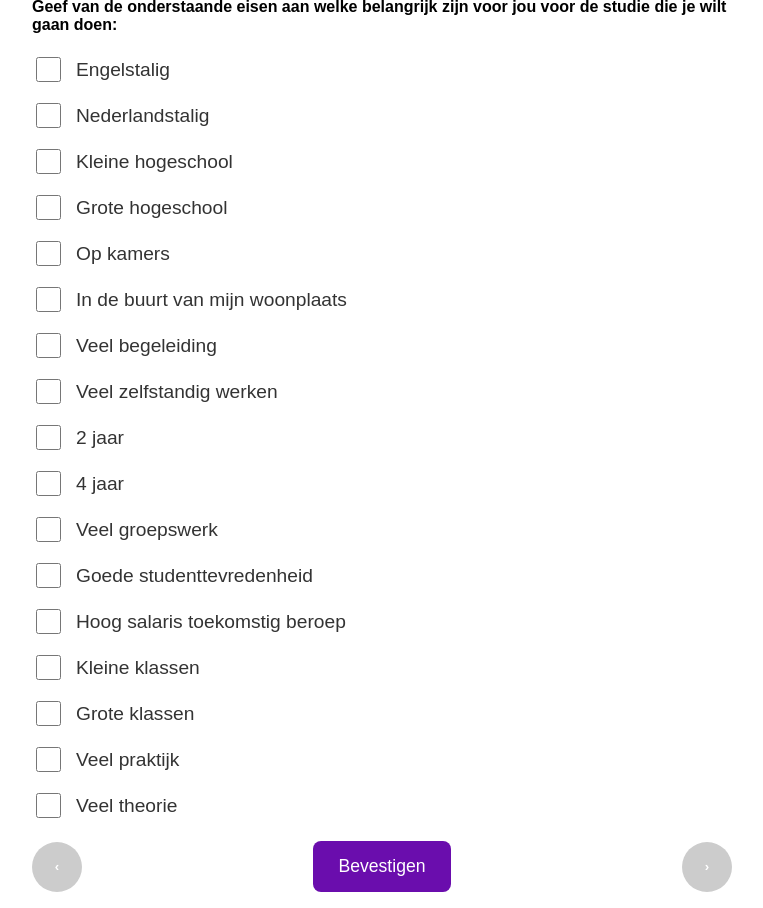
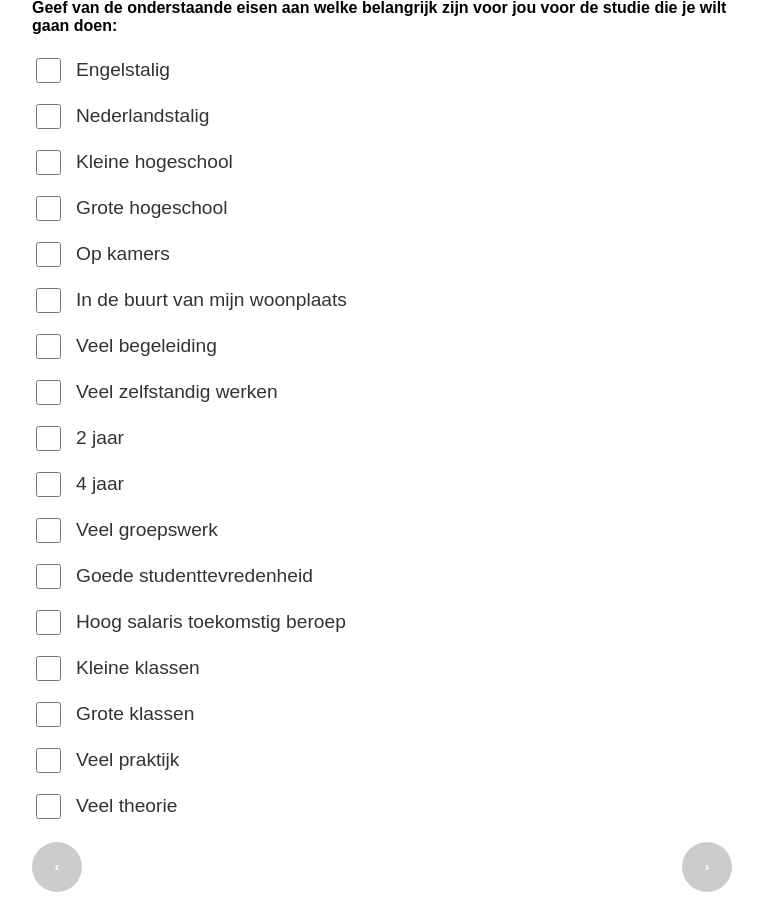
Before and after one commit to Hcaliskan40/Routekaart, a PHP site: page /opdracht7.php in a window 1280 px wide. Shown: the whole page, without its empty margins (258-1021 px from the left). Run offline with PHP 8.4, Linux system fonts and the light colour scheme.

Commit message:
Opdracht 7 button remove

```diff
--- a/opdracht7.php
+++ b/opdracht7.php
@@ -70,7 +70,6 @@
 
     <div class="button-group">
         <button class="arrow-btn" onclick="goToPreviousPage()">&#8249;</button>
-        <button class="button-1" role="button">Bevestigen</button>
         <button class="arrow-btn" onclick="goToNextPage()">&#8250;</button>
     </div>
 </div>
```
